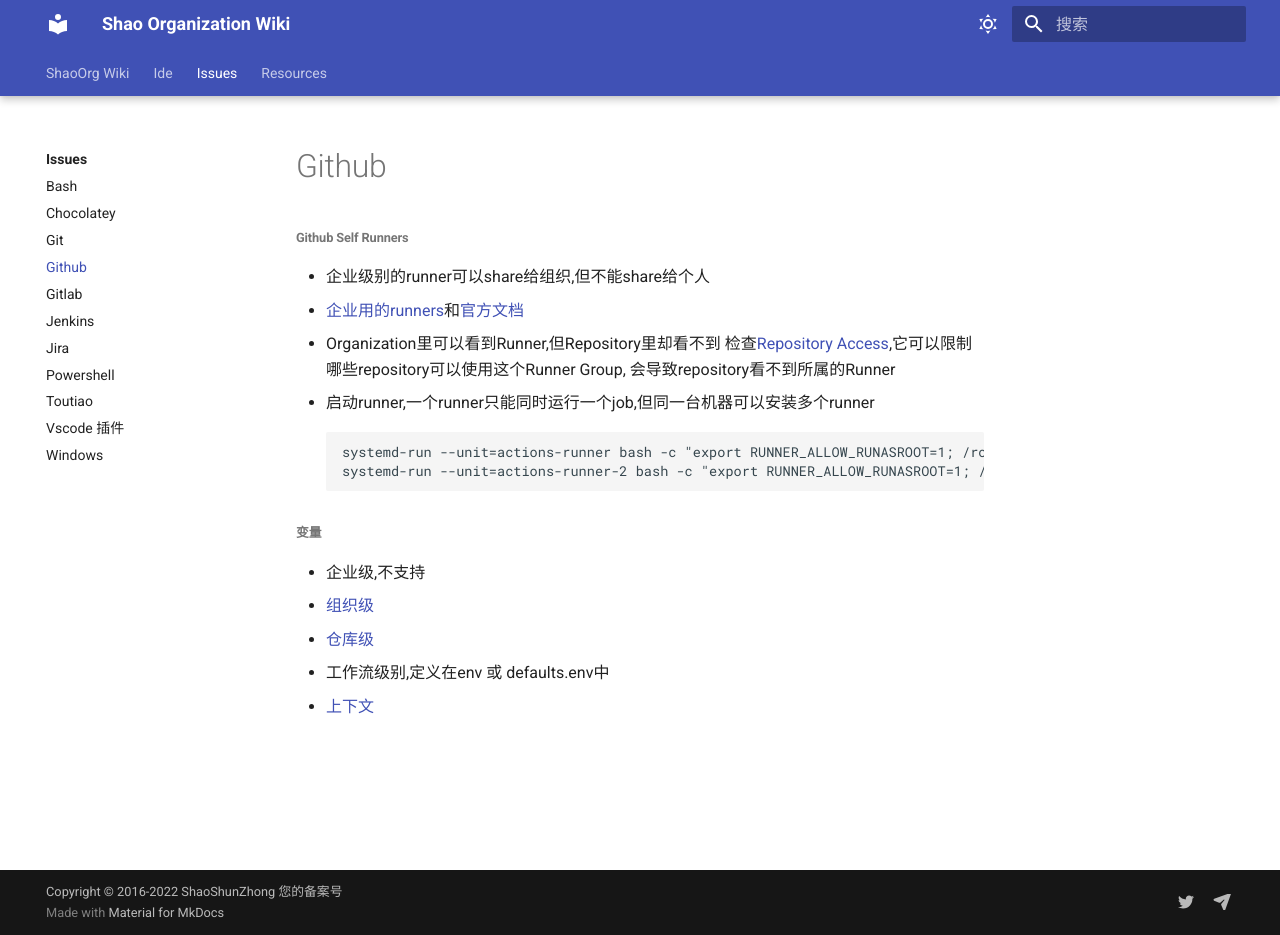
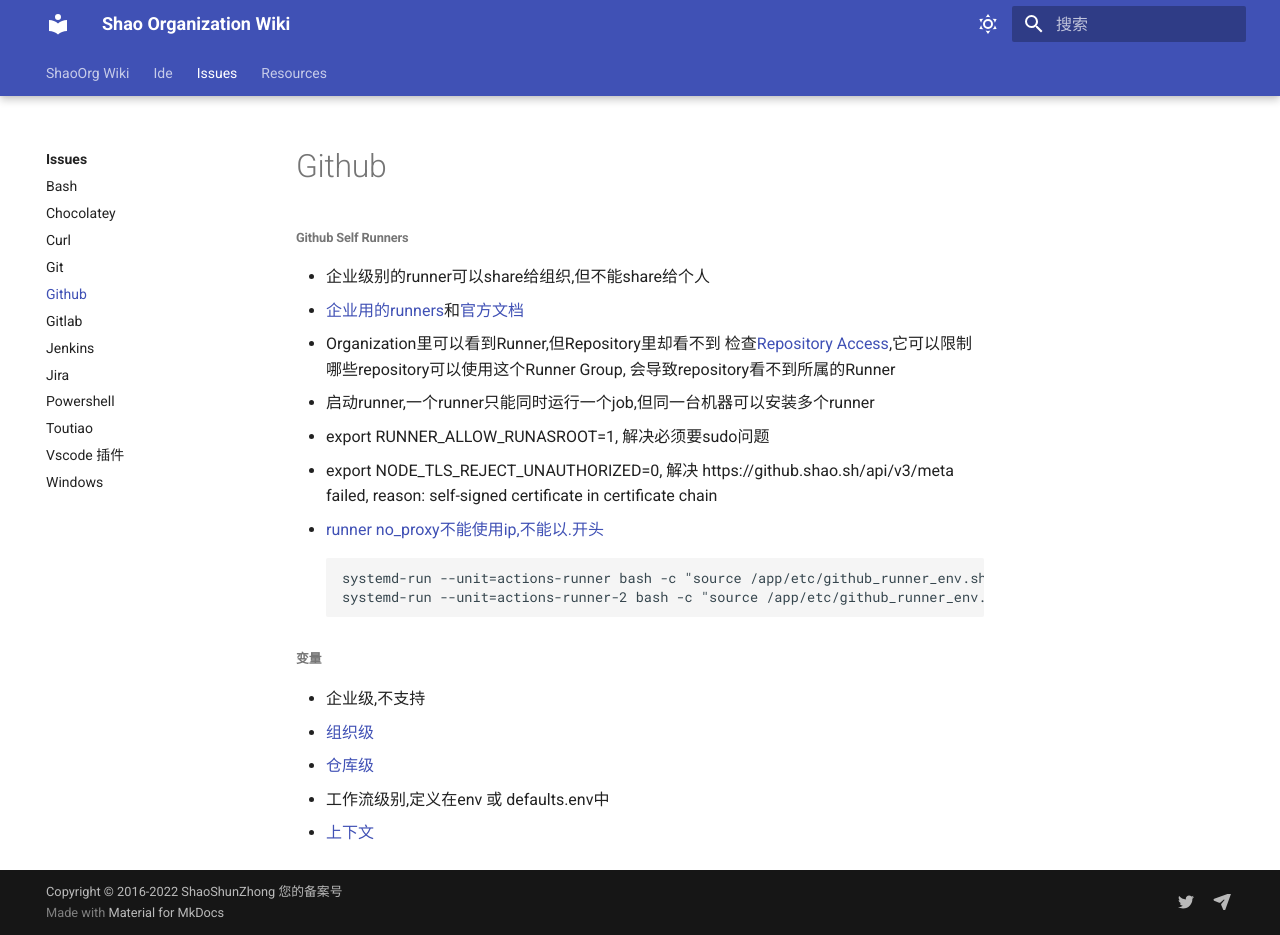
Before and after one commit to ShaoOrg/bulletin, an MkDocs documentation site: the page built from docs/issues/github.md, in a window 1280 px wide and 935 px high. Built offline with MkDocs 1.6.1 and Material for MkDocs 9.7.7, drawn with Linux system fonts in a browser that asks for light colours.

Commit message:
NOCR: committed by shell from SSZ-HTPC

````diff
--- a/docs/issues/github.md
+++ b/docs/issues/github.md
@@ -5,9 +5,12 @@
 - Organization里可以看到Runner,但Repository里却看不到
 检查[Repository Access](https://github.shao.sh/organizations/SszOrg/settings/actions/runner-groups/3),它可以限制哪些repository可以使用这个Runner Group, 会导致repository看不到所属的Runner
 - 启动runner,一个runner只能同时运行一个job,但同一台机器可以安装多个runner
+  - export RUNNER_ALLOW_RUNASROOT=1, 解决必须要sudo问题
+  - export NODE_TLS_REJECT_UNAUTHORIZED=0, 解决 https://github.shao.sh/api/v3/meta failed, reason: self-signed certificate in certificate chain
+  - [runner no_proxy不能使用ip,不能以.开头](https://docs.github.com/en/actions/hosting-your-own-runners/managing-self-hosted-runners/using-a-proxy-server-with-self-hosted-runners)
 ```
-systemd-run --unit=actions-runner bash -c "export RUNNER_ALLOW_RUNASROOT=1; /root/actions-runner/run.sh"
-systemd-run --unit=actions-runner-2 bash -c "export RUNNER_ALLOW_RUNASROOT=1; /root/actions-runner-2/run.sh"
+systemd-run --unit=actions-runner bash -c "source /app/etc/github_runner_env.sh;/root/actions-runner/run.sh"
+systemd-run --unit=actions-runner-2 bash -c "source /app/etc/github_runner_env.sh; /root/actions-runner-2/run.sh"
 ```
 ###### 变量
 - 企业级,不支持
````
Also changed, not shown: docs/issues/curl.md (added, +57 -0 lines), docs/issues/gitlab.md (+5 -0 lines).
